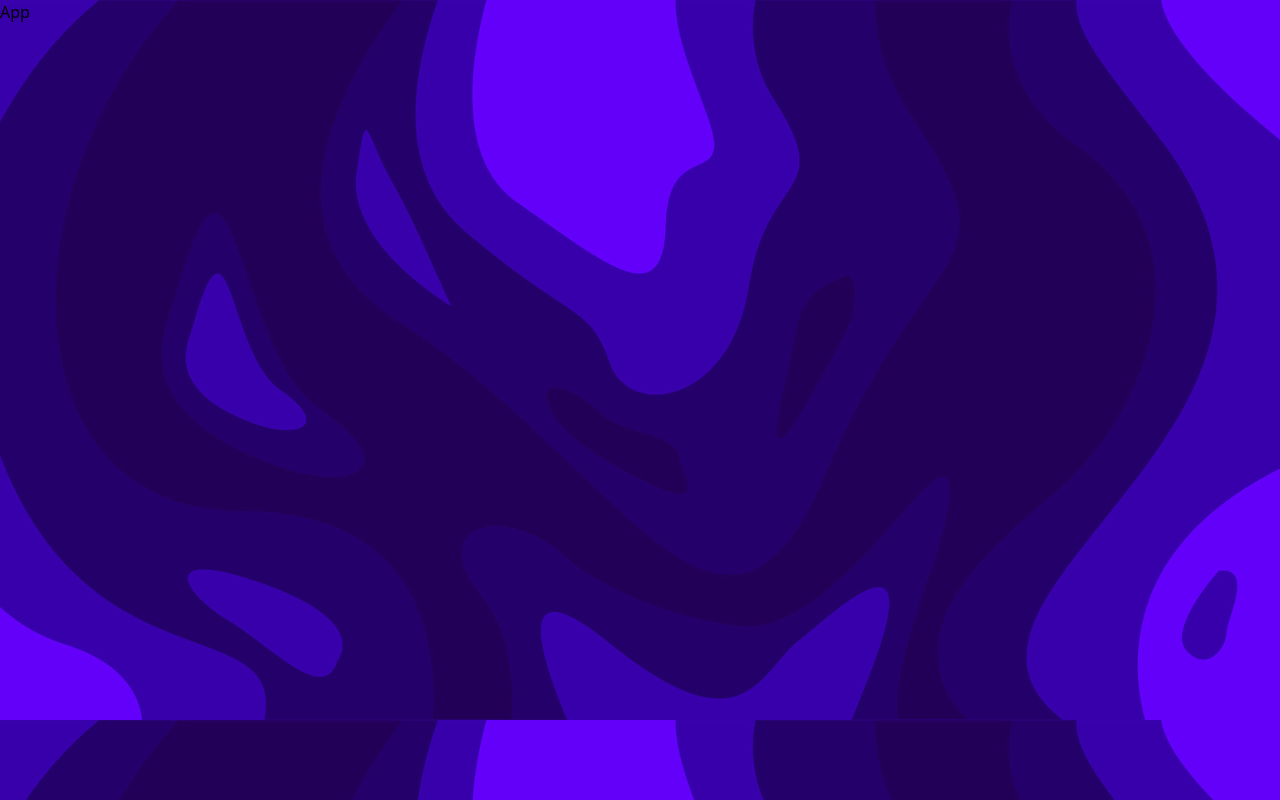
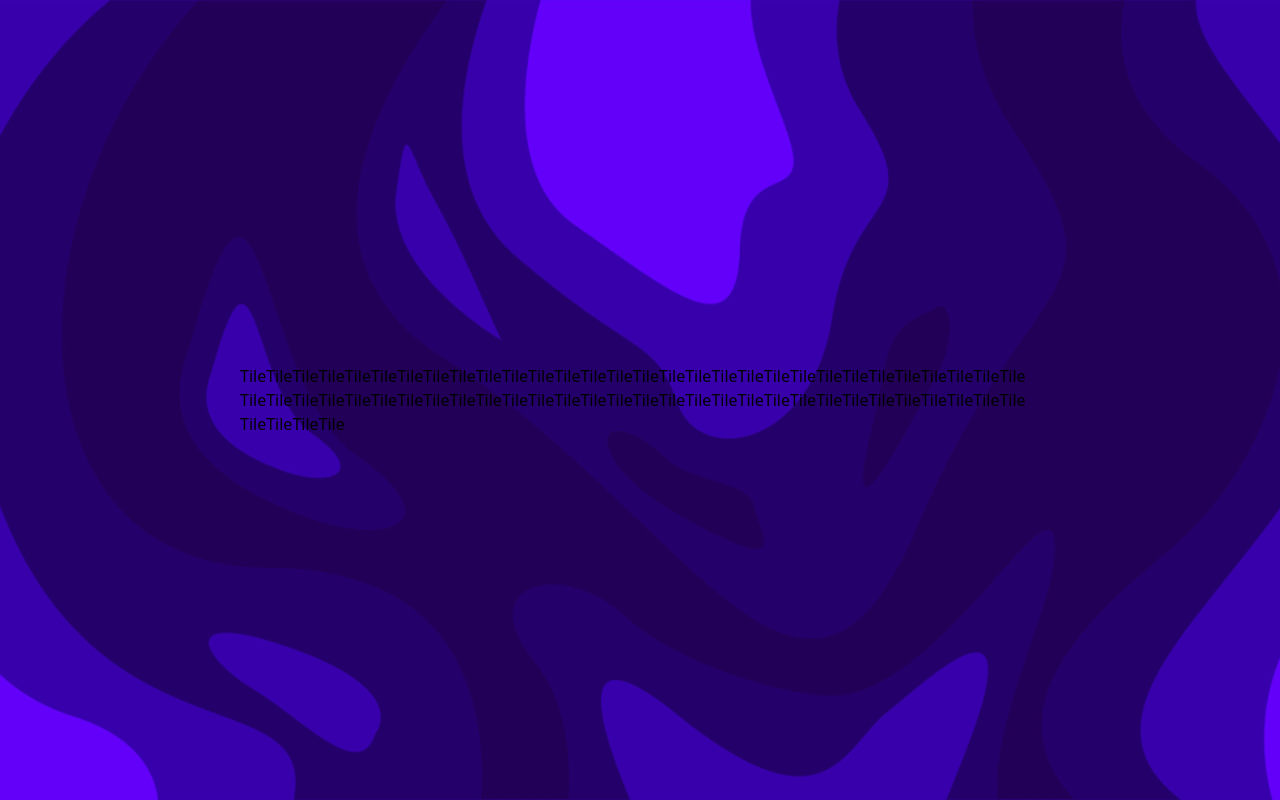
Before and after one commit to VolodymyrBlyntsov/Sweets-3-In-Row, a React (Create React App) app: page / in a window 1280 px wide. Built offline with nearby package versions, Linux system fonts and the light colour scheme.

Commit message:
Sweets In Row
Work on creating the board.

* Creation of the components responsible for the visualization and display of the generated candy tiles.

```diff
--- a/src/App.tsx
+++ b/src/App.tsx
@@ -1,4 +1,5 @@
 import React, { useEffect } from 'react'
+import Board from './components/Board'
 import { updateBoard } from './store'
 import { useAppDispatch, useAppSelector } from './store/hooks'
 import { createBoard } from './utils/createBoard'
@@ -7,8 +8,8 @@
 
   const dispatch = useAppDispatch()
 
-  const board = useAppSelector(({candyCrush: { board } }) => board)
-  const boardSize = useAppSelector(({candyCrush: { boardSize } }) => boardSize)
+  const board = useAppSelector(({ candyCrush: { board } }) => board)
+  const boardSize = useAppSelector(({ candyCrush: { boardSize } }) => boardSize)
 
   useEffect(() => {
     dispatch(updateBoard(createBoard(boardSize)))
@@ -16,7 +17,9 @@
 
 
   return (
-    <div>App</div>
+    <div className="flex items-center justify-center h-screen">
+      <Board />
+    </div>
   )
 }
 
--- /dev/null
+++ b/src/components/Board.tsx
@@ -0,0 +1,21 @@
+import React from 'react'
+import { useAppSelector } from '../store/hooks'
+import Tile from './Tile'
+
+const Board = () => {
+
+    const board = useAppSelector(({ candyCrush: { board } }) => board)
+    const boardSize = useAppSelector(({ candyCrush: { boardSize } }) => boardSize)
+
+    return (
+        <div className="flex flex-wrap rounded-lg" style={{width: `${6.25 * boardSize}rem`}}>
+            {
+                board.map((candy: string, index: number) =>
+                    <Tile candy={candy} key={index} candyId={index} />
+                )
+            }
+        </div>
+    )
+}
+
+export default Board
--- /dev/null
+++ b/src/components/Tile.tsx
@@ -0,0 +1,9 @@
+import React from 'react'
+
+const Tile = ({ candy, candyId }: { candy: string, candyId: number }) => {
+  return (
+    <div>Tile</div>
+  )
+}
+
+export default Tile
```
